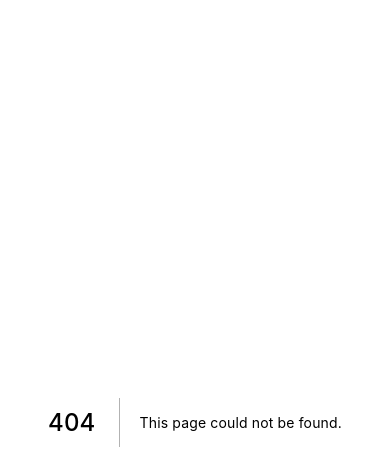
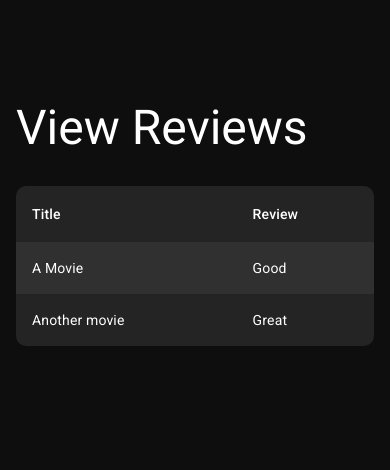
Before and after one commit to lrenee32/moviereviews, a Next.js app in the folder app/: page /admin/1 in a window 390 px wide. Before the commit this address had no page. Shown: the top 470 px of the page. Built offline with nearby package versions, Linux system fonts and the light colour scheme.

Commit message:
mobile views, start work on admin

```diff
--- a/app/assets/themes/themes.ts
+++ b/app/assets/themes/themes.ts
@@ -1,10 +1,13 @@
+import { Theme } from "@mui/material";
+
 const VARIABLES = {
   bgColor: '#0E0E0E',
   primaryColor: '#E91E63',
   primaryTextColor: '#FFFFFF',
 }
 
-export const global = {
+export const global = (theme: Theme) => {
+  return {
     palette: {
       primary: {
         main: VARIABLES.primaryColor,
@@ -30,5 +33,22 @@ export const global = {
           }),
         },
       },
+      MuiTable: {
+        styleOverrides: {
+          root: {
+            backgroundColor: '#242424',
+            borderRadius: '10px',
+            '.MuiTableRow-root .MuiTableCell-head, .MuiTableRow-root .MuiTableCell-body': {
+              borderBottom: 'none',
+            },
+            '.MuiTableBody-root .MuiTableRow-root': {
+              '&:nth-child(odd)': {
+                backgroundColor: '#303030',
+              },
+            },
+          },
+        },
+      },
     },
   };
+};
--- a/app/components/index/content.tsx
+++ b/app/components/index/content.tsx
@@ -23,7 +23,7 @@ export const Content: FunctionComponent<Props> = (props: Props) => {
   };
 
   return (
-    <Container sx={{ padding: '100px 0' }}>
+    <Container fixed sx={{ paddingY: '100px' }}>
       <Box>
         <Typography variant="h3" marginBottom="15px">Highlights Today</Typography>
         <Typography variant="h4" marginBottom="70px" sx={{ opacity: '.5' }}>Be sure not to miss these reviews today.</Typography>
@@ -31,7 +31,7 @@ export const Content: FunctionComponent<Props> = (props: Props) => {
       <Grid container spacing={2}>
         {featured.map((review: FeaturedReview) => {
           return (
-            <Grid key={review.ReviewId} item xs={12} sm={6} md={3}>
+            <Grid key={review.ReviewId} item xs={6} md={3}>
               <Card>
                 <CardActionArea href={`/review/${review.ReviewId}`}>
                   <CardMedia
--- a/app/components/index/hero-card.tsx
+++ b/app/components/index/hero-card.tsx
@@ -53,7 +53,6 @@ export const HeroCard: FunctionComponent<Props> = (props: Props) => {
           bottom: '0',
           zIndex: '99',
           maxWidth: '600px',
-          padding: '50px 45px 45px 65px !important',
         }}
       >
         <Box marginBottom="10px">
--- /dev/null
+++ b/app/components/shared/generic-table.tsx
@@ -0,0 +1,51 @@
+import { FunctionComponent } from 'react';
+import TableContainer from '@mui/material/TableContainer';
+import Table from '@mui/material/Table';
+import TableHead from '@mui/material/TableHead';
+import TableBody from '@mui/material/TableBody';
+import TableRow from '@mui/material/TableRow';
+import TableCell from '@mui/material/TableCell';
+import { capitalize } from '../../utils/utils';
+
+interface Props {
+  columns: Array<any>,
+  rows: Array<any>,
+  actions?: Array<any>,
+};
+
+export const GenericTable: FunctionComponent<Props> = (props: Props) => {
+  const { columns, rows, actions } = props;
+
+  return (
+    <TableContainer>
+      <Table>
+        <TableHead>
+          <TableRow>
+            {columns.map((column, index) => {
+              return (
+                <TableCell key={index}>{capitalize(column.text)}</TableCell>
+              );
+            })}
+          </TableRow>
+        </TableHead>
+        <TableBody>
+          {rows.map((row, index) => {
+            return (
+              <TableRow key={index}>
+                {columns.map((column, cIndex) => {
+                  return (
+                    <TableCell key={cIndex}>{row[column.text]}</TableCell>
+                  );
+                })}
+                {(actions && actions.length > 0) && (
+                    <div>Actions</div>
+                  )
+                }
+              </TableRow>
+            );
+          })}
+        </TableBody>
+      </Table>
+    </TableContainer>
+  );
+};
--- a/app/pages/_app.tsx
+++ b/app/pages/_app.tsx
@@ -5,7 +5,7 @@ import { createTheme, ThemeProvider } from '@mui/material/styles';
 import CssBaseline from '@mui/material/CssBaseline';
 
 const App = ({ Component, pageProps }: AppProps) => {
-  const theme = createTheme(global);
+  const theme = createTheme(global(createTheme()));
 
   return (
     <ThemeProvider theme={theme}>
--- /dev/null
+++ b/app/pages/admin/[userId].tsx
@@ -0,0 +1,25 @@
+import { FunctionComponent } from 'react';
+import Container from '@mui/material/Container';
+import Typography from '@mui/material/Typography';
+import { GenericTable } from 'components/shared/generic-table';
+
+const AdminProfile: FunctionComponent = () => {
+  const columns = [
+    { text: 'title' },
+    { text: 'review' },
+  ];
+
+  const rows = [
+    { title: 'A Movie', review: 'Good' },
+    { title: 'Another movie', review: 'Great' },
+  ];
+
+  return (
+    <Container sx={{ marginY: '100px' }}>
+      <Typography variant="h3" marginBottom={'30px'}>View Reviews</Typography>
+      <GenericTable columns={columns} rows={rows} />
+    </Container>
+  );
+};
+
+export default AdminProfile;
--- /dev/null
+++ b/app/utils/utils.ts
@@ -0,0 +1,3 @@
+export const capitalize = (s: string) => {
+  return s[0].toUpperCase() + s.slice(1);
+};
```
Also changed, not shown: app/components/index/hero.tsx (+26 -7 lines). Lines whose indentation alone changed are shown as unchanged.
